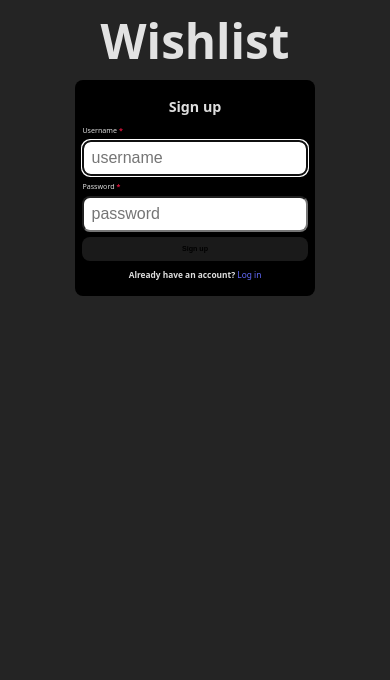
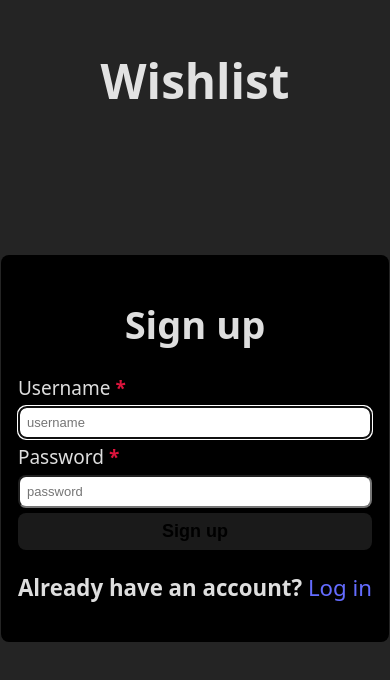
Before and after one commit to Alejandro-Mirez/Wishlist, a React (Vite) app in the folder FE/: page /signup in a window 390 px wide. Shown: the top 680 px of the page. Built offline with nearby package versions, Linux system fonts and the light colour scheme; no server answers.

Commit message:
retry logic in db connection

```diff
--- a/FE/src/components/userWishes.jsx
+++ b/FE/src/components/userWishes.jsx
@@ -96,7 +96,7 @@ function UserWishes({ owner, userId, wishes, setRefreshToggle, onExit }) {
 	return createPortal(
 		<div ref={wrapperRef} className="userWishesContainer">
 			<div ref={modalRef} className="userWishes">
-				<h3 className="owner">{owner}</h3>
+				<h3 className="owner modal">{owner}</h3>
 				{wishes.map((wish) => (
 					<div key={wish._id} className="oneWish">
 						<Wish
--- a/FE/src/components/wishlist.jsx
+++ b/FE/src/components/wishlist.jsx
@@ -79,6 +79,7 @@ function Wishlist({ yourWishes, otherWishes, setRefreshToggle }) {
 		>
 			<div className="wishes otherWishes">
 				<h2 className="title">Gift Group</h2>
+				<div>
 					{Object.entries(groupedWishes).map(([owner, wishes]) => (
 						<div key={owner} className="userList">
 							<h3
@@ -86,13 +87,17 @@ function Wishlist({ yourWishes, otherWishes, setRefreshToggle }) {
 								className="owner"
 								onClick={() => setShowUserWishes(owner)}
 								onKeyUp={(e) => {
-								if (e.code === "Enter" || e.code === "Space") {
+									if (
+										e.code === "Enter" ||
+										e.code === "Space"
+									) {
 										setShowUserWishes(owner);
 									}
 								}}
 							>
 								{owner}
 							</h3>
+
 							{showUserWishes === owner && (
 								<UserWishes
 									owner={owner}
@@ -106,6 +111,7 @@ function Wishlist({ yourWishes, otherWishes, setRefreshToggle }) {
 							)}
 						</div>
 					))}
+				</div>
 			</div>
 			<div className="yourPart">
 				<div className="yourWishes">
@@ -175,6 +181,7 @@ function Wishlist({ yourWishes, otherWishes, setRefreshToggle }) {
 						))}
 					</div>
 				</div>
+
 				<ShoppingList groupedWishes={groupedWishes} userId={userId} />
 			</div>
 		</div>
--- a/FE/src/index.css
+++ b/FE/src/index.css
@@ -1,6 +1,5 @@
 :root {
 	font-family: system-ui, Avenir, Helvetica, Arial, sans-serif;
-
 	color-scheme: light dark;
 	color: rgba(255, 255, 255, 0.87);
 	background-color: #242424;
@@ -11,8 +10,23 @@
 	-moz-osx-font-smoothing: grayscale;
 }
 
+#root {
+	height: 100%;
+	overflow: hidden;
+}
+
+#root > div {
+	height: 85%;
+}
+
 html {
 	font-size: calc(1rem + 2vw);
+}
+
+body {
+	height: 100vh;
+	margin: 0;
+	padding: 0;
 }
 
 b {
@@ -31,7 +45,8 @@ b {
 	align-items: center;
 	flex-direction: column;
 	display: flex;
-	width: 30%;
+	height: fit-content;
+	width: 25%;
 	min-width: fit-content;
 	font-size: 0.3rem;
 	background-color: black;
@@ -95,6 +110,7 @@ input {
 .wishlistContainer {
 	display: flex;
 	flex-direction: row;
+	height: 100%;
 }
 
 .wishes {
@@ -108,7 +124,6 @@ input {
 	width: 31vw;
 	display: flex;
 	flex-direction: column;
-	border-right: solid 1px white;
 	padding-left: 0.3rem;
 	padding-right: 0.3rem;
 	margin-bottom: 0.3rem;
@@ -119,6 +134,7 @@ input {
 	flex-direction: column;
 	align-items: flex-start;
 	width: 32vw;
+	border-left: solid 1px white;
 }
 
 .yourPart {
@@ -299,7 +315,7 @@ img {
 	font-size: 0.3rem;
 }
 
-@media screen and (height > 1080px) {
+@media screen and (min-height: 1080px) {
 	.container {
 		margin-top: 2rem;
 	}
@@ -310,3 +326,110 @@ img {
 		font-size: xx-large;
 	}
 }
+
+@media screen and (max-width: 1024px) {
+	input {
+		margin: 0;
+		padding: 0.3rem;
+		font-size: small;
+		border-radius: 8px;
+	}
+
+	button {
+		font-size: large;
+	}
+
+	.heading {
+		display: flex;
+		justify-content: center;
+		align-items: center;
+		margin: 2rem;
+	}
+
+	.formContainer {
+		margin-top: 4rem;
+		width: 30%;
+		font-size: 0.8rem;
+		padding: 0.7rem;
+	}
+
+	.shoppingList,
+	.otherWishes,
+	.yourWishes {
+		border-radius: 8px;
+		border-width: 0;
+	}
+
+	.wishlistContainer,
+	.yourPart {
+		display: flex;
+		flex-direction: column;
+	}
+
+	.yourPart {
+		align-items: center;
+	}
+
+	.shoppingList {
+		width: 90%;
+		background-color: #363642;
+		padding: 0.7rem;
+	}
+
+	.yourWishes {
+		background-color: #131315;
+		padding: 0.7rem;
+		margin-bottom: 0.7rem;
+		width: 90%;
+	}
+
+	.otherWishes {
+		background-color: #000000;
+		padding: 0.7rem;
+		width: 90%;
+		align-self: center;
+		margin-bottom: 0.7rem;
+	}
+
+	.otherWishes > div {
+		display: flex;
+		flex-direction: row;
+		flex-wrap: wrap;
+	}
+
+	.owner:not(.modal) {
+		margin: 0;
+		padding: 0.3rem;
+	}
+
+	.modal {
+		font-size: larger;
+	}
+
+	.oneWish {
+		margin-top: 0.7rem;
+		padding: 0.3rem;
+	}
+
+	.loggedInAs {
+		top: 4rem;
+	}
+
+	.swal2-popup {
+		font-size: 0.7rem;
+	}
+
+	.userWishes {
+		width: 80vw;
+		max-height: 60vh;
+		overflow: scroll;
+	}
+
+	img {
+		height: 1rem;
+	}
+
+	input:not(#username, #password) {
+		width: 100%;
+	}
+}
```
Also changed, not shown: 1 other file (tests, documents, lock files or other folders). Lines whose indentation alone changed are shown as unchanged.
